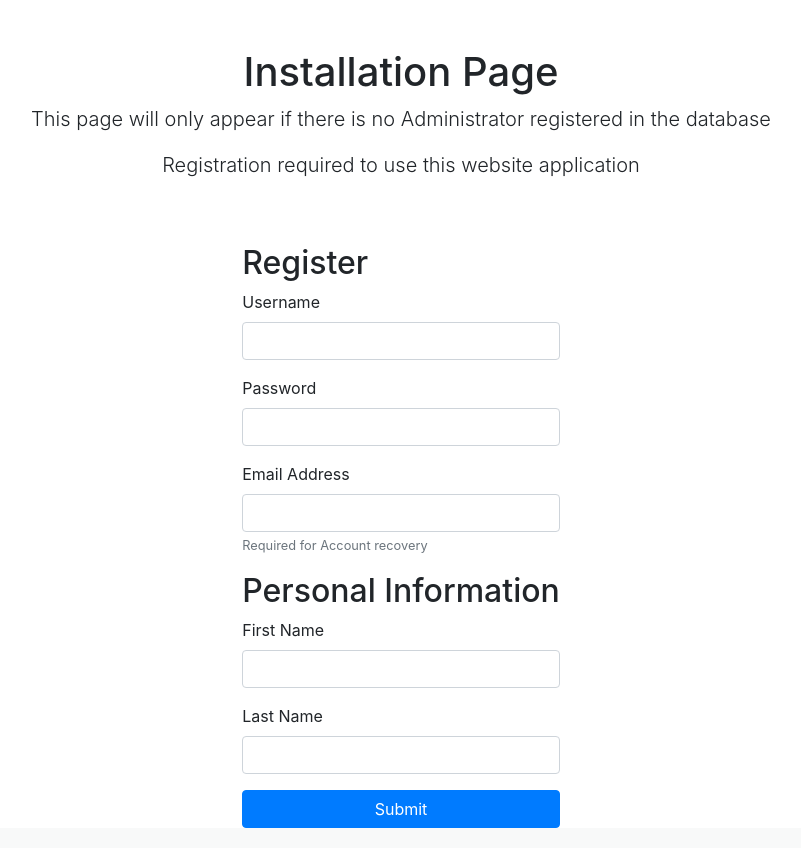
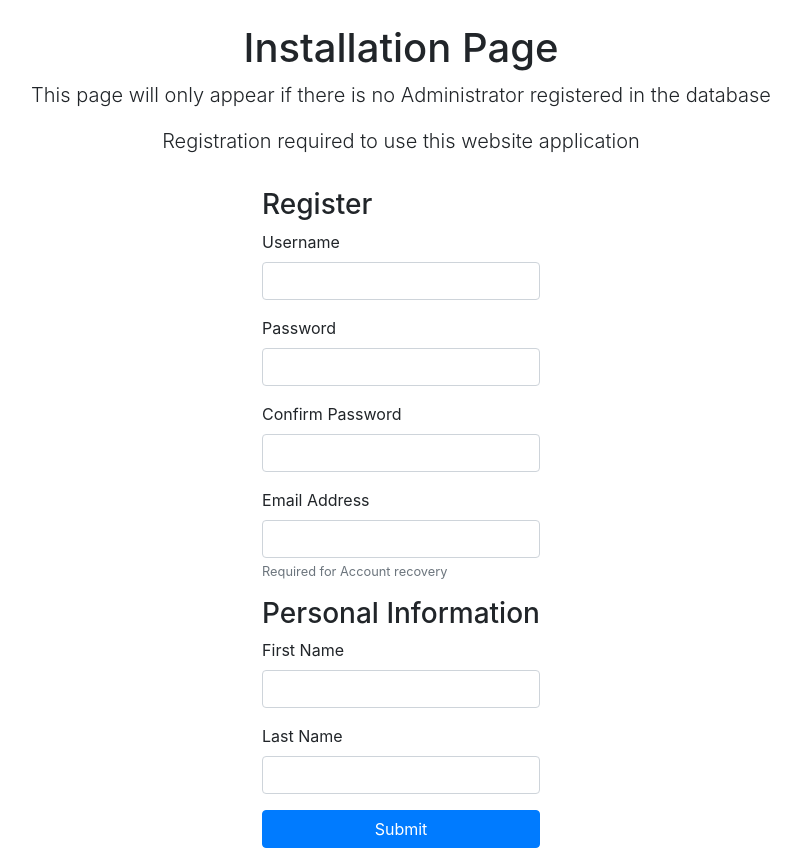
Before and after one commit to mazodan/AlumniProject, a CodeIgniter 4 app: the page made by app/Views/admin_registration.php in a window 1280 px wide. Shown: the part 56-904 px from the top of the page, without its empty margins (239-1040 px from the left). Run offline with PHP 8.4 and a stand-in for CodeIgniter, Linux system fonts and the light colour scheme; the template is opened without the code that fills it, so the values that code supplies are empty; some libraries are stand-ins or nearby versions.

Commit message:
added validation for installation UI

```diff
--- a/app/Views/admin_registration.php
+++ b/app/Views/admin_registration.php
@@ -32,35 +32,57 @@
   <div class="container">
     <div class="row">
       <div class="col-lg-12 text-center">
-        <h1 class="mt-5">Installation Page</h1>
+        <h1 class="mt-4">Installation Page</h1>
         <p class="lead">This page will only appear if there is no Administrator registered in the database</p>
         <p class="lead">Registration required to use this website application</p>
       </div>
     </div>
-    <div class="row mt-5">
-        <form action="post" class="mx-auto">
-          <h2>Register</h2>
+    <div class="row mt-3">
+        <form action="post" class="mx-auto needs-validation" oninput='confirmPassword.setCustomValidity(confirmPassword.value != password.value ? "Passwords do not match." : "")' novalidate>
+          <h3>Register</h3>
           <div class="form-group">
               <label for="inputUsername">Username</label>
               <input type="text" class="form-control" name="username" id="inputUsername" required>
+              <div class="invalid-feedback">
+                Username Required
+              </div>
           </div>
           <div class="form-group">
               <label for="inputPassword">Password</label>
               <input type="password" class="form-control" name="password" id="inputPassword" required>
+              <div class="invalid-feedback">
+                Password Required
+              </div>
+          </div>
+          <div class="form-group">
+              <label for="inputConfirmedPassword">Confirm Password</label>
+              <input type="password" class="form-control" name="confirmPassword" id="inputConfirmedPassword" required>
+              <div class="invalid-feedback">
+                Re-enter Password
+              </div>
           </div>
           <div class="form-group">
               <label for="inputEmail">Email Address</label>
               <input type="email" class="form-control" name="email" id="inputEmail" required>
               <small id="emailHelp" class="form-text text-muted">Required for Account recovery</small>
+              <div class="invalid-feedback">
+                E-mail Required
+              </div>
           </div>
-          <h2>Personal Information</h2>
+          <h3>Personal Information</h3>
           <div class="form-group">
               <label for="inputFirstName">First Name</label>
               <input type="text" class="form-control" name="firstname" id="inputFirstName" required>
+              <div class="invalid-feedback">
+                First Name Required
+              </div>
           </div>
           <div class="form-group">
               <label for="inputLastName">Last Name</label>
               <input type="text" class="form-control" name="lastname" id="inputLastName" required>
+              <div class="invalid-feedback">
+                Last Name Required
+              </div>
           </div>
           <button type="submit" class="btn btn-primary btn-block">Submit</button>
         </form>
@@ -69,7 +91,39 @@
 
   <!-- Bootstrap core JavaScript -->
   <script src="https://stackpath.bootstrapcdn.com/bootstrap/4.5.0/js/bootstrap.bundle.min.js" integrity="sha384-1CmrxMRARb6aLqgBO7yyAxTOQE2AKb9GfXnEo760AUcUmFx3ibVJJAzGytlQcNXd" crossorigin="anonymous"></script>
+  <script>
 
+    (function() {
+      'use strict';
+      window.addEventListener('load', function() {
+        // Verify entered password
+
+        // Fetch all the forms we want to apply custom Bootstrap validation styles to
+        var forms = document.getElementsByClassName('needs-validation');
+        // Loop over them and prevent submission
+
+
+        var validation = Array.prototype.filter.call(forms, function(form) {
+          form.addEventListener('submit', function(event) {
+            // Regexp to disallow spaces
+            var acceptedUsernamePattern = /^\w+$/;
+
+            if (!acceptedUsernamePattern.test(document.getElementById('inputUsername').value)) {
+              document.getElementById('inputUsername').setCustomValidity("No Spaces");
+            } else {
+              document.getElementById('inputUsername').setCustomValidity("");
+            }
+
+            if (form.checkValidity() === false) {
+              event.preventDefault();
+              event.stopPropagation();
+            }
+            form.classList.add('was-validated');
+          }, false);
+        });
+      }, false);
+    })();
+  </script>
 </body>
 
 </html>
```
